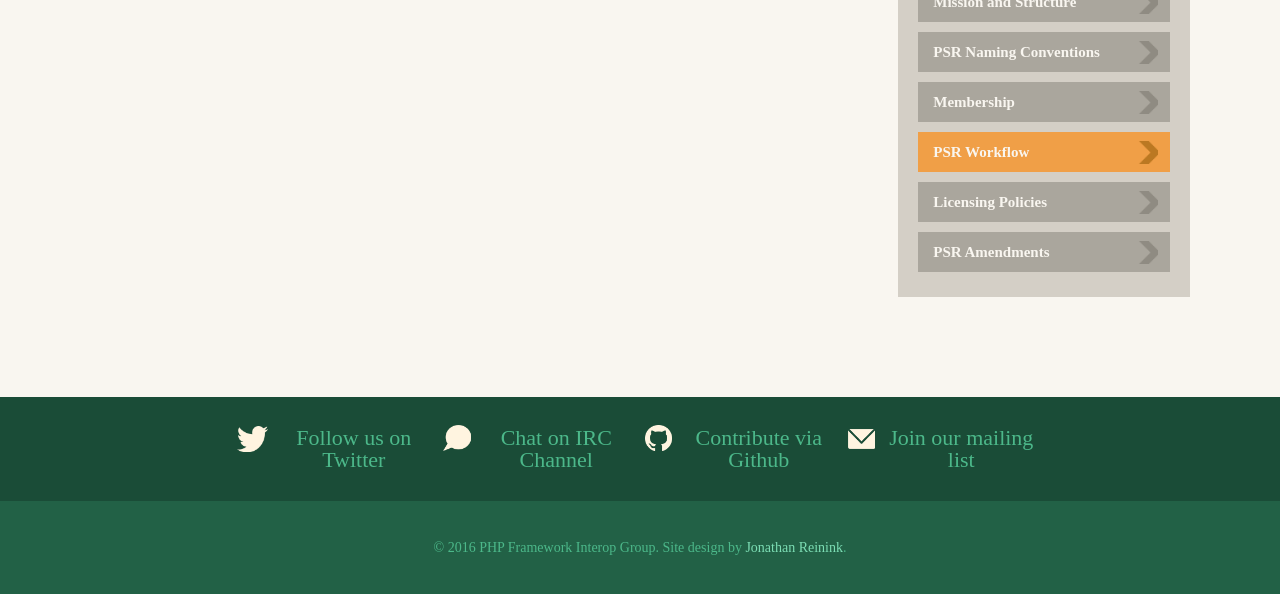
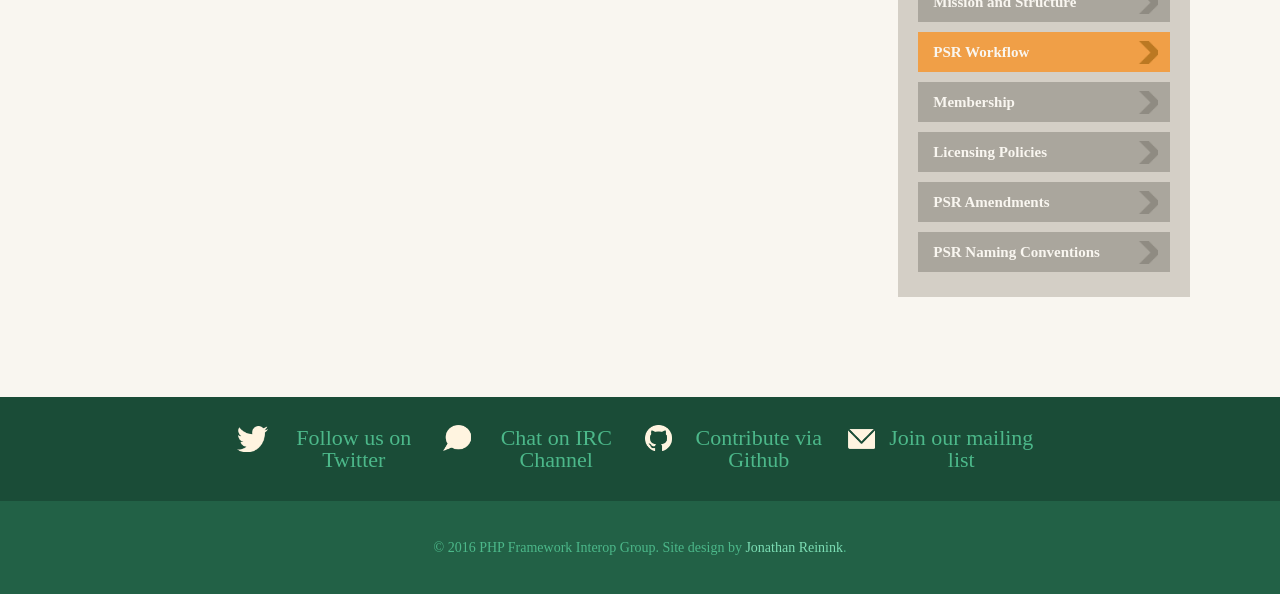
Before and after one commit to php-fig/www.php-fig.org, a Jekyll site: the page built from pages/bylaws/psr-workflow.md, in a window 1280 px wide, cut to the strip 434-1029 px from the top of the page. Built offline with Jekyll 4.4.1, drawn with Linux system fonts in a browser that asks for light colours; nearby versions of some CDN libraries; some web fonts are replaced; Markdown is read by kramdown in place of the engine named in the settings.

Commit message:
switch psr-workflow with psr-naming-conventions

```diff
--- a/_layouts/bylaw.html
+++ b/_layouts/bylaw.html
@@ -16,13 +16,10 @@ layout: default
                     <a class="sidebar__link {% if page.url contains '/bylaws/mission-and-structure/' %}sidebar__link--active{% endif %}" href="/bylaws/mission-and-structure/">Mission and Structure</a>
                 </li>
                 <li class="sidebar__item">
-                    <a class="sidebar__link {% if page.url contains '/bylaws/psr-naming-conventions/' %}sidebar__link--active{% endif %}" href="/bylaws/psr-naming-conventions/">PSR Naming Conventions</a>
+                    <a class="sidebar__link {% if page.url contains '/bylaws/psr-workflow/' %}sidebar__link--active{% endif %}" href="/bylaws/psr-workflow/">PSR Workflow</a>
                 </li>
                 <li class="sidebar__item">
                     <a class="sidebar__link {% if page.url contains '/bylaws/membership/' %}sidebar__link--active{% endif %}" href="/bylaws/membership/">Membership</a>
-                </li>
-                <li class="sidebar__item">
-                    <a class="sidebar__link {% if page.url contains '/bylaws/psr-workflow/' %}sidebar__link--active{% endif %}" href="/bylaws/psr-workflow/">PSR Workflow</a>
                 </li>
                 <li class="sidebar__item">
                     <a class="sidebar__link {% if page.url contains '/bylaws/licensing-policies/' %}sidebar__link--active{% endif %}" href="/bylaws/licensing-policies/">Licensing Policies</a>
@@ -30,6 +27,9 @@ layout: default
                 <li class="sidebar__item">
                     <a class="sidebar__link {% if page.url contains '/bylaws/psr-amendments/' %}sidebar__link--active{% endif %}" href="/bylaws/psr-amendments/">PSR Amendments</a>
                 </li>
+                <li class="sidebar__item">
+                    <a class="sidebar__link {% if page.url contains '/bylaws/psr-naming-conventions/' %}sidebar__link--active{% endif %}" href="/bylaws/psr-naming-conventions/">PSR Naming Conventions</a>
+                </li>
             </ul>
         </nav>
     </div>
--- a/pages/bylaws/psr-workflow.md
+++ b/pages/bylaws/psr-workflow.md
@@ -4,4 +4,4 @@ title: PSR Workflow
 permalink: bylaws/psr-workflow/
 ---
 
-{% include fig-standards/bylaws/004-psr-workflow.md %}
+{% include fig-standards/bylaws/002-psr-workflow.md %}
```
Also changed, not shown: pages/bylaws.html (+4 -4 lines), pages/bylaws/psr-naming-conventions.md (+1 -1 lines).
